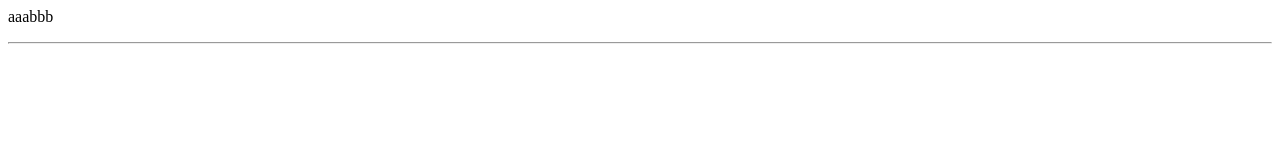
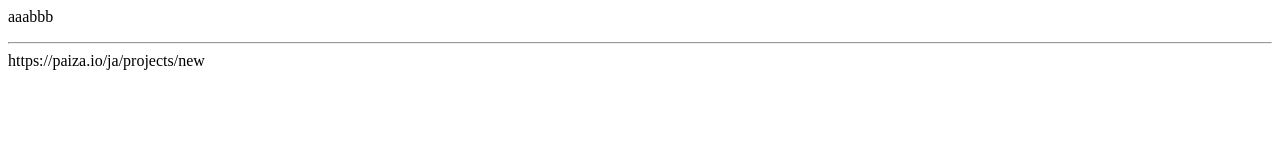
Before and after one commit to moyamoya3/test, a plain HTML site: page index.htm in a window 1280 px wide. Drawn offline with Linux system fonts and the light colour scheme.

Commit message:
Update index.htm

```diff
--- a/index.htm
+++ b/index.htm
@@ -1,3 +1,6 @@
 
 <p>aaabbb</p>
 <hr>
+
+<a>https://paiza.io/ja/projects/new
+</a>
```
